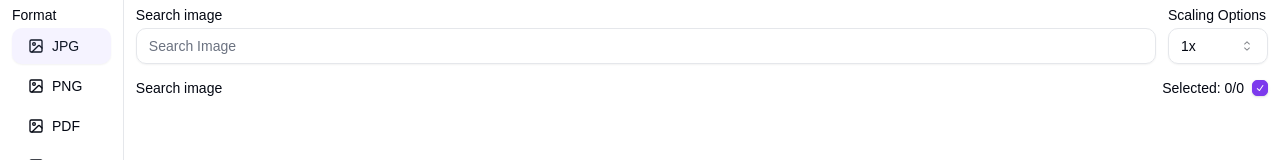
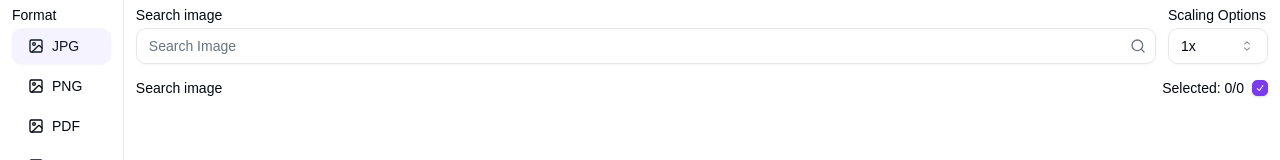
Before and after one commit to jacksonkasi1/ImagePro-Export, a React app in the folder plugin/: page / in a window 1280 px wide. Shown: the top 160 px of the page. Built offline with nearby package versions, Linux system fonts and the light colour scheme.

Commit message:
Add search functionality to SearchInput component

```diff
--- a/plugin/src/app/components/search-input.tsx
+++ b/plugin/src/app/components/search-input.tsx
@@ -1,8 +1,11 @@
-import React from 'react';
+import React, { useState } from 'react';
 
 // ** import ui components
 import { Input } from '@/components/ui/input';
 import { Label } from '@/components/ui/label';
+
+// ** import icons
+import { Search } from "lucide-react";
 
 // ** import lib
 import { cn } from '@/lib/utils';
@@ -14,15 +17,48 @@ interface SearchInputProps extends React.InputHTMLAttributes<HTMLInputElement> {
 
 const SearchInput: React.FC<SearchInputProps> = ({ className, ...props }) => {
     const { searchQuery, setSearchQuery } = useUtilsStore();
+    const [inputValue, setInputValue] = useState(searchQuery);
+
+    const handleSearch = () => {
+      setSearchQuery(inputValue);
+      parent.postMessage(
+        {
+          pluginMessage: {
+            type: 'SEARCH_NODES',
+            data: inputValue,
+          },
+        },
+        '*'
+      );
+    };
 
     const handleChange = (e: React.ChangeEvent<HTMLInputElement>) => {
-    setSearchQuery(e.target.value);
+      setInputValue(e.target.value);
+    };
+
+    const handleKeyDown = (e: React.KeyboardEvent<HTMLInputElement>) => {
+      if ( e.key === 'Enter') {
+        handleSearch();
+      }
     };
 
     return (
       <div className={cn('py-2 flex flex-col gap-1.5', className)} {...props}>
         <Label htmlFor="text">Search image</Label>
-      <Input type="text" placeholder="Search Image" value={searchQuery} onChange={handleChange} />
+        <div className="relative">
+          <Input
+            type="text"
+            placeholder="Search Image"
+            value={inputValue}
+            onChange={handleChange}
+            onKeyDown={handleKeyDown}
+            className="pr-8"
+          />
+          <Search
+            className="absolute right-2.5 top-2.5 h-4 w-4 text-muted-foreground cursor-pointer"
+            onClick={handleSearch}
+          />
+        </div>
       </div>
     );
   };
```
Lines whose indentation alone changed are shown as unchanged.
